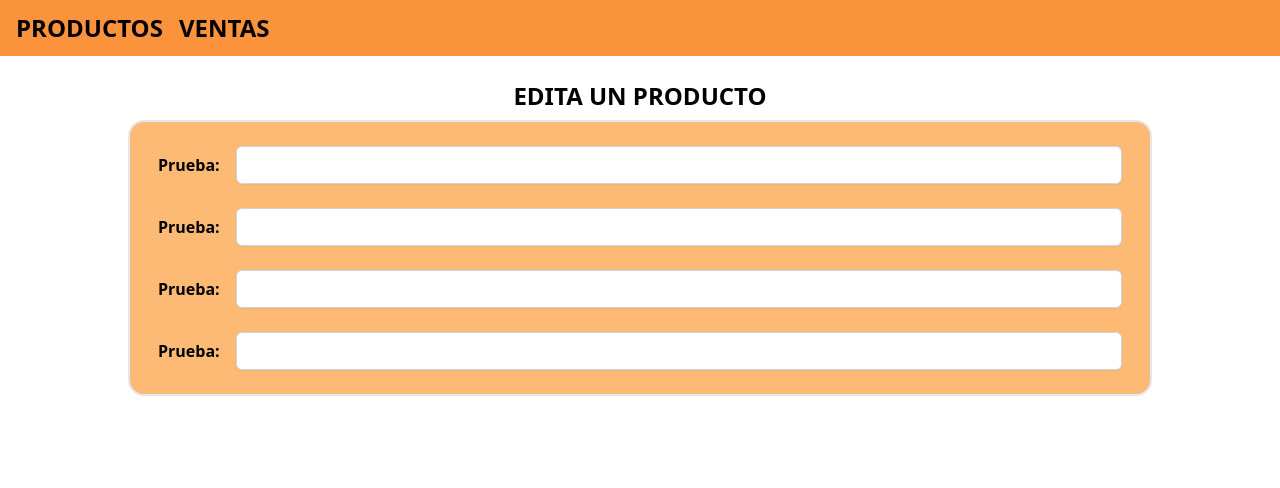
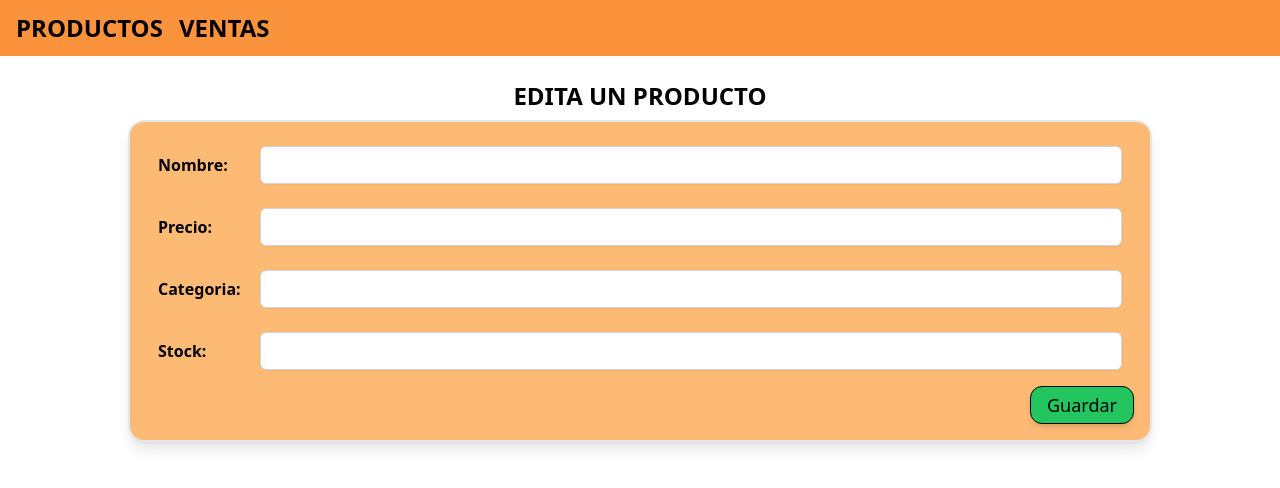
Before and after one commit to PPelayo/vue-charts-frontend, a Vue app: page /products/edit in a window 1280 px wide. Shown: the top 488 px of the page. Built offline with nearby package versions, Linux system fonts and the light colour scheme.

Commit message:
La pagina de editar productos crea los nuevos productos correctamente

```diff
--- a/index.html
+++ b/index.html
@@ -6,7 +6,7 @@
     <meta name="viewport" content="width=device-width, initial-scale=1.0" />
     <link href='http://fonts.googleapis.com/css?family=Roboto' rel='stylesheet' type='text/css'>
     <link href="./src/index.css">
-    <title>Vite + Vue</title>
+    <title>Products N Charts</title>
   </head>
   <body class="h-dvh overflow-hidden">
     <div class="h-full" id="app"></div>
--- a/package.json
+++ b/package.json
@@ -9,6 +9,7 @@
     "preview": "vite preview"
   },
   "dependencies": {
+    "axios": "1.7.7",
     "vue": "^3.5.10",
     "vue-router": "4.4.5"
   },
--- a/src/components/TextField.vue
+++ b/src/components/TextField.vue
@@ -1,14 +1,14 @@
 <script setup>
-defineProps(['name', 'label', 'type'])
+defineProps(['name', 'label', 'type', 'required'])
 
 
 </script>
 
 <template>
 
-    <label class="px-3 py-2 flex flex-row gap-4 rounded-xl items-center">
-        <span class="font-bold">{{ label }}</span>
+    <label class="px-3 py-2 flex flex-row gap-4 rounded-xl items-center justify-between">
+        <span class="font-bold w-24">{{ label }}</span>
         <input class="block w-full px-3 py-2 bg-white border border-gray-300 rounded-md text-sm shadow-sm
-      focus:outline-none focus:border-sky-500 focus:ring-1 focus:ring-sky-500" :type="type" :name="name">
+      focus:outline-none focus:border-sky-500 focus:ring-1 focus:ring-sky-500" :required="required" :type="type" :name="name">
     </label>
 </template>
--- a/src/pages/EditProductPage.vue
+++ b/src/pages/EditProductPage.vue
@@ -1,19 +1,61 @@
 <script setup>
+import { onMounted, ref, watchEffect } from 'vue';
 import TextField from '../components/TextField.vue';
+import axios from 'axios';
 
 defineProps(['productId'])
 
+const product = ref(null)
+const saveSuccess = ref(false)
+
+watchEffect(() => {
+    if(saveSuccess.value){
+
+    }
+})
+
+function handleSubmit(e){
+    e.preventDefault()
+
+    const formData = new FormData(e.target)
+    const entries = Object.fromEntries(formData.entries())
+    console.log(entries);
+
+    if(!product.value){
+        //crear
+        try{
+            axios.post(`${import.meta.env.VITE_API_URL}/products`, {
+                name: entries.name,
+                price : Number(entries.price),
+                category: entries.category,
+                stock: Number(entries.stock)
+            })
+            .then(() => {
+                saveSuccess.value = true
+                alert('Producto guardado correctamente')
+            })
+
+        } catch(e){
+            alert('Error al guardar el producto', e.message)
+        }
+    }
+
+}
 
 </script>
 
 <template>
-    <section class="w-full h-full flex flex-col items-center gap-2">
+    <section @submit="handleSubmit" class="w-full h-full flex flex-col items-center gap-2 px-4">
         <h1 class="mt-6 text-2xl font-bold uppercase">Edita un producto</h1>
-        <form class="mx-auto w-full flex flex-col gap-2 p-4 max-w-5xl border-2 bg-orange-300 rounded-2xl overflow-hidden">
-            <TextField type="text" label="Prueba:" name="name"></TextField>
-            <TextField type="number" label="Prueba:" name="name"></TextField>
-            <TextField type="text" label="Prueba:" name="name"></TextField>
-            <TextField type="text" label="Prueba:" name="name"></TextField>
+        <form class="mx-auto w-full flex flex-col gap-2 p-4 max-w-5xl border-2 bg-orange-300 rounded-2xl overflow-hidden shadow-lg">
+            <TextField type="text" label="Nombre:" name="name" required></TextField>
+            <TextField type="number" label="Precio:" name="price" required></TextField>
+            <TextField type="text" label="Categoria:" name="category" required></TextField>
+            <TextField type="number" label="Stock:" name="stock" required></TextField>
+
+            <footer class="flex justify-end">
+                <button class="shadow-md bg-green-500 px-4 py-1 rounded-xl border border-black text-lg transition-colors duration-300 hover:bg-green-600" >Guardar</button>
+            </footer>
         </form>
     </section>
 </template>
```
Also changed, not shown: 1 other file (tests, documents, lock files or other folders).
